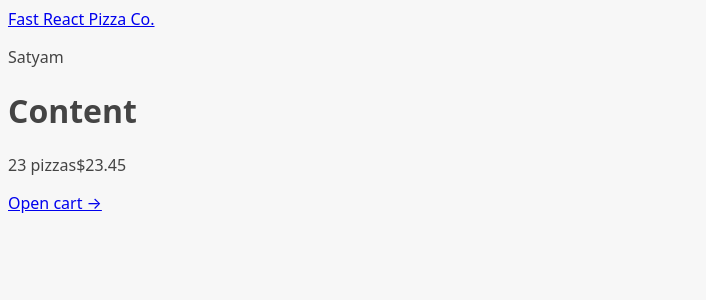
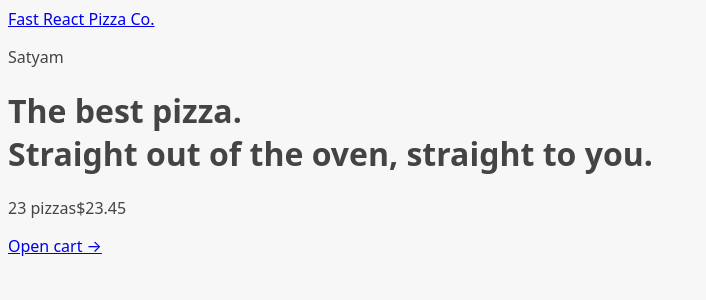
Before and after one commit to satyamkale27/React-advance-pizza, a React (Vite) app: page / in a window 1280 px wide. Shown: the top 300 px of the page, without its empty margins (0-706 px from the left). Built offline with nearby package versions, Linux system fonts and the light colour scheme.

Commit message:
Layout route

```diff
--- a/src/App.jsx
+++ b/src/App.jsx
@@ -8,7 +8,7 @@
 
 const router = createBrowserRouter([
   {
-    element: <AppLayout />, // no path this is layoutroute provides layout //
+    element: <AppLayout />, // no path this is layoutroute  //
     children: [
       // children routes (nested routes) //
 
--- a/src/ui/AppLayout.jsx
+++ b/src/ui/AppLayout.jsx
@@ -1,3 +1,4 @@
+import { Outlet } from "react-router-dom";
 import CartOverview from "../features/cart/CartOverview";
 import Header from "./Header";
 
@@ -6,7 +7,7 @@
     <div>
       <Header />
       <main>
-        <h1>Content</h1>
+        <Outlet />
       </main>
       <CartOverview />
     </div>
```
